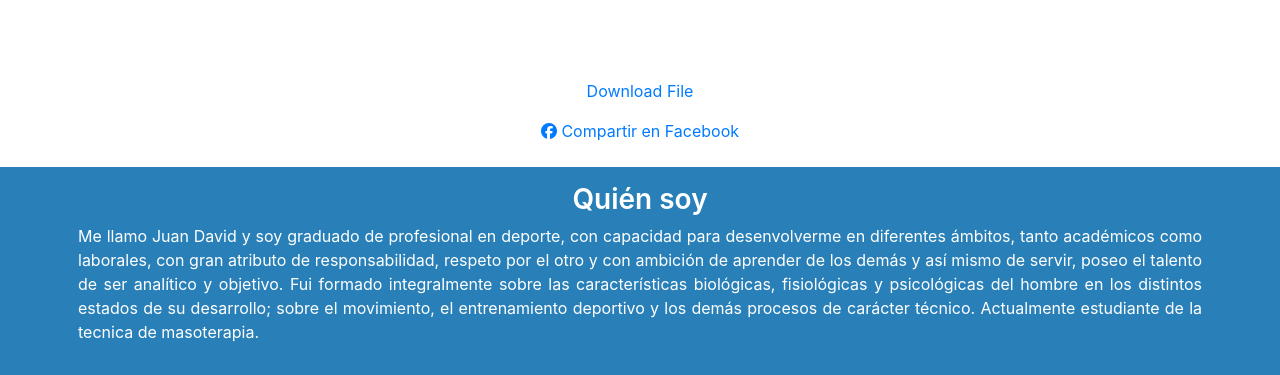
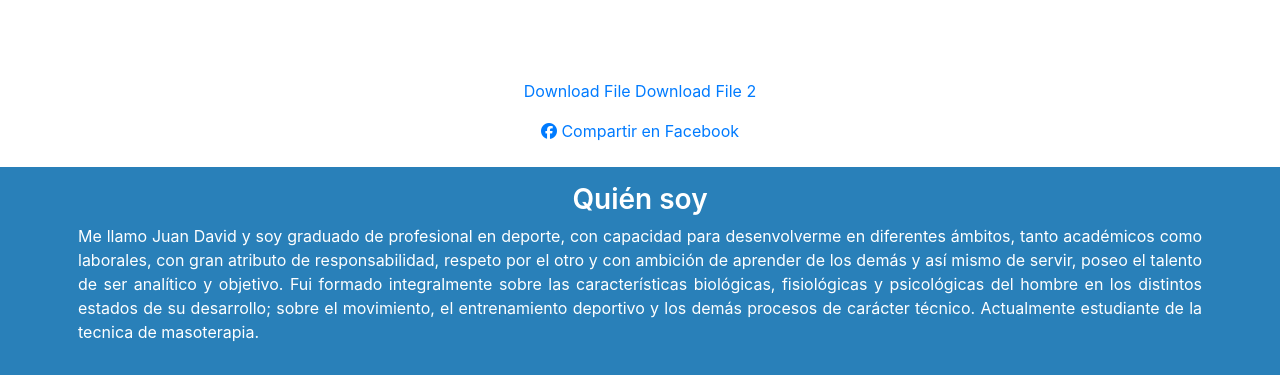
Before and after one commit to Martica199005/BlogJuandafinalProject, a Django app: template articles/templates/articles/articles_details.html in a window 1280 px wide. Shown: the part 270-645 px from the top of the page. Run offline with Django 3.2, Linux system fonts and the light colour scheme; the template is opened without the code that fills it, so the values that code supplies are empty; some libraries are stand-ins or nearby versions.

Commit message:
How to download files from Cloudinary

```diff
--- a/articles/templates/articles/articles_details.html
+++ b/articles/templates/articles/articles_details.html
@@ -33,6 +33,8 @@
           <div class="row">
             <div class="col-12 py-1 py-md-3">
               <a href="{{articles.thumb.url}}" download="{{articles.thumb.url}}">Download File</a>
+              <a href="https://res.cloudinary.com/hybzktgvk/image/upload/fl_attachment/v1588268494/media/_media_Clase_8._Lectura_7.4._Masaje_en_Diabetes_zaib2q.pdf" download="#">Download File 2</a>
+
             </div>
           </div>
           <a href="https://www.facebook.com/sharer/sharer.php?u=https://blogjuanda1.herokuapp.com/articles/{{articles.slug}}/">
```
